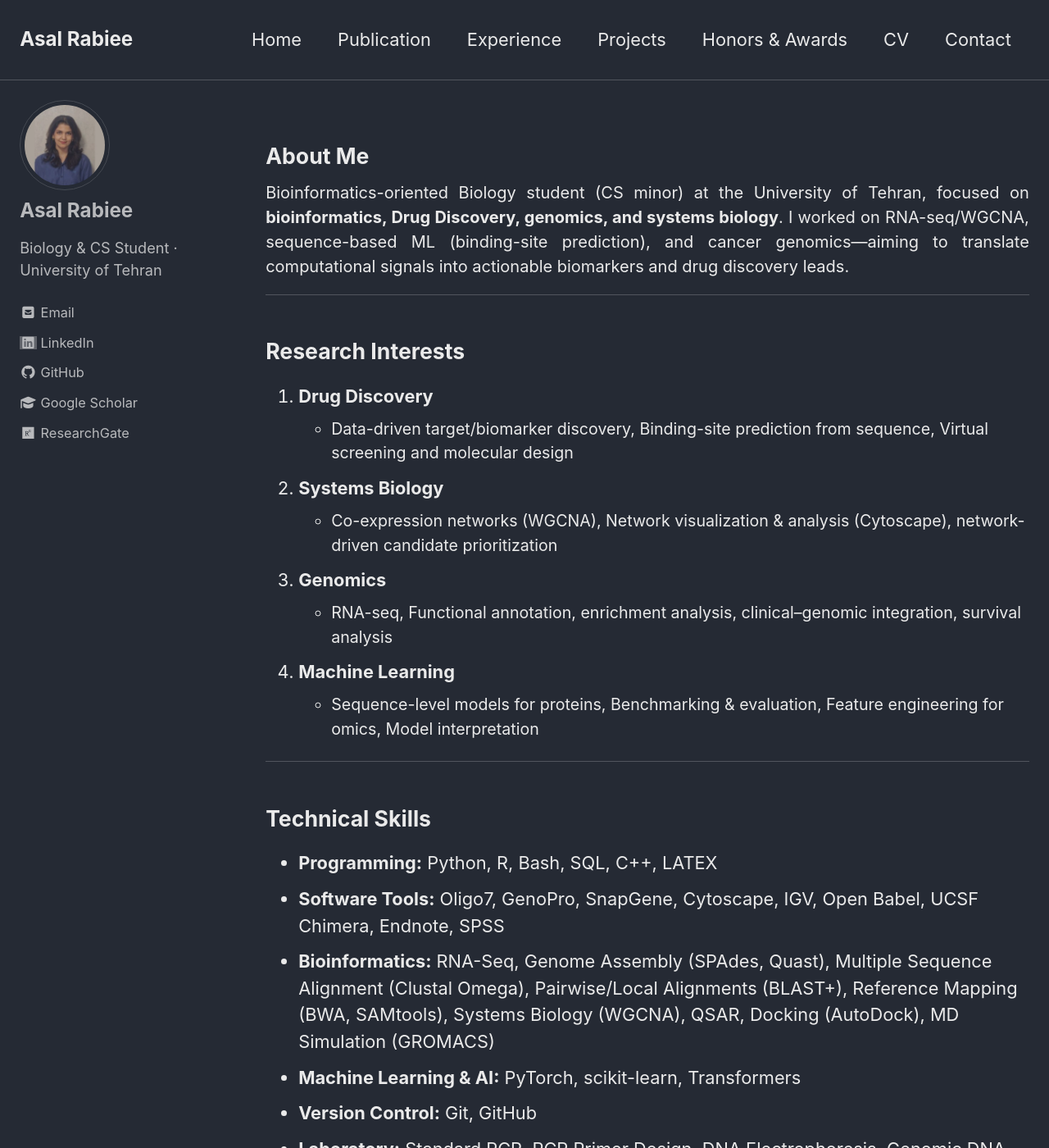
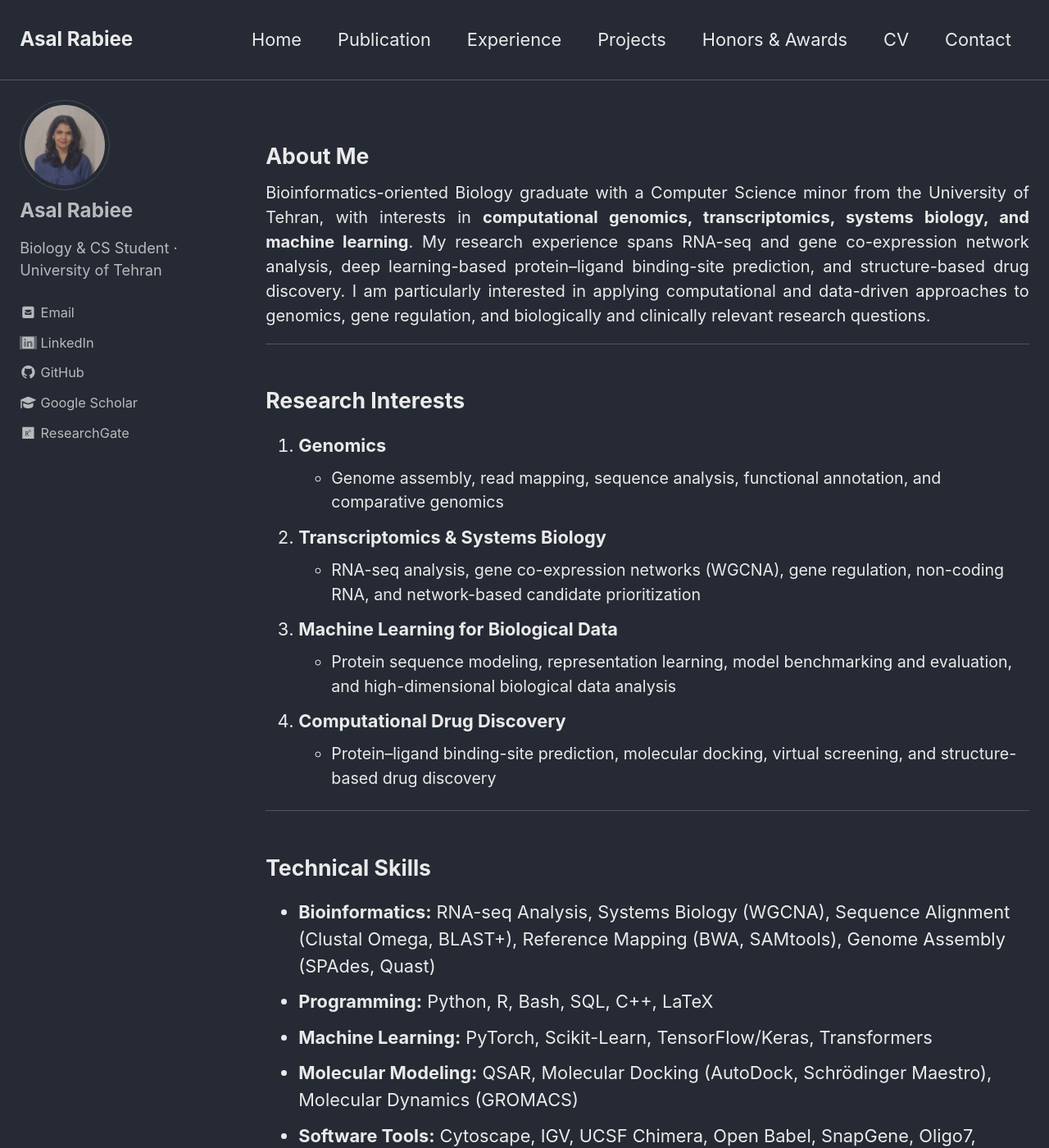
Before and after one commit to AsalRb/asalrb.github.io, a Jekyll site: the page built from index.md, in a window 1280 px wide and 1400 px high. Shown: the whole window at 82% size. Built offline with Jekyll 4.4.1, drawn with Linux system fonts in a browser that asks for light colours; cached includes are drawn as plain includes; the list of posts is cut into pages by our own code; some of the changed text lies outside the part shown.

Commit message:
Update index.md

```diff
--- a/index.md
+++ b/index.md
@@ -7,7 +7,7 @@ classes: wide smaller-font
 {% capture custom_content %}
 ## About Me
 <div style="text-align: justify; font-size: 20px;">
-Bioinformatics-oriented Biology student (CS minor) at the University of Tehran, focused on <strong>bioinformatics, Drug Discovery, genomics, and systems biology</strong>. I worked on RNA-seq/WGCNA, sequence-based ML (binding-site prediction), and cancer genomics—aiming to translate computational signals into actionable biomarkers and drug discovery leads.
+Bioinformatics-oriented Biology graduate with a Computer Science minor from the University of Tehran, with interests in <strong>computational genomics, transcriptomics, systems biology, and machine learning</strong>. My research experience spans RNA-seq and gene co-expression network analysis, deep learning-based protein–ligand binding-site prediction, and structure-based drug discovery. I am particularly interested in applying computational and data-driven approaches to genomics, gene regulation, and biologically and clinically relevant research questions.
 </div>
 
 
@@ -16,27 +16,28 @@ Bioinformatics-oriented Biology student (CS minor) at the University of Tehran,
 ---
 ## Research Interests
 
-1. **Drug Discovery**
-   - Data-driven target/biomarker discovery, Binding-site prediction from sequence, Virtual screening and molecular design
+1. **Genomics**
+   - Genome assembly, read mapping, sequence analysis, functional annotation, and comparative genomics
 
-2. **Systems Biology**
-   - Co-expression networks (WGCNA), Network visualization & analysis (Cytoscape), network-driven candidate prioritization
+2. **Transcriptomics & Systems Biology**
+   - RNA-seq analysis, gene co-expression networks (WGCNA), gene regulation, non-coding RNA, and network-based candidate prioritization
 
-3. **Genomics**
-   - RNA-seq, Functional annotation, enrichment analysis, clinical–genomic integration, survival analysis
+3. **Machine Learning for Biological Data**
+   - Protein sequence modeling, representation learning, model benchmarking and evaluation, and high-dimensional biological data analysis
 
-4. **Machine Learning**
-   - Sequence-level models for proteins, Benchmarking & evaluation, Feature engineering for omics, Model interpretation
+4. **Computational Drug Discovery**
+   - Protein–ligand binding-site prediction, molecular docking, virtual screening, and structure-based drug discovery
 
 ---
 ## Technical Skills
-- **Programming:** Python, R, Bash, SQL, C++, LATEX
-- **Software Tools:** Oligo7, GenoPro, SnapGene, Cytoscape, IGV, Open Babel, UCSF Chimera, Endnote, SPSS
-- **Bioinformatics:** RNA-Seq, Genome Assembly (SPAdes, Quast), Multiple Sequence Alignment (Clustal Omega), Pairwise/Local Alignments (BLAST+), Reference Mapping (BWA, SAMtools), Systems Biology (WGCNA), QSAR, Docking (AutoDock), MD Simulation (GROMACS)
-- **Machine Learning & AI:** PyTorch, scikit-learn, Transformers
+
+- **Bioinformatics:** RNA-seq Analysis, Systems Biology (WGCNA), Sequence Alignment (Clustal Omega, BLAST+), Reference Mapping (BWA, SAMtools), Genome Assembly (SPAdes, Quast)
+- **Programming:** Python, R, Bash, SQL, C++, LaTeX
+- **Machine Learning:** PyTorch, Scikit-Learn, TensorFlow/Keras, Transformers
+- **Molecular Modeling:** QSAR, Molecular Docking (AutoDock, Schrödinger Maestro), Molecular Dynamics (GROMACS)
+- **Software Tools:** Cytoscape, IGV, UCSF Chimera, Open Babel, SnapGene, Oligo7, GenoPro, SPSS, EndNote
 - **Version Control:** Git, GitHub
-- **Laboratory:** Standard PCR, PCR Primer Design, DNA Electrophoresis, Genomic DNA Extraction (Salting-out), Spectrophotometry, Nanodrop, Centrifugation, Blood Smear Preparation, ELISA, Aseptic Technique, Gram Staining, Streak Plate Method
-- **Personal Skills:** Communication, Team Leadership, Teamwork, Problem-Solving, Critical Thinking, Creativity
+- **Laboratory:** PCR and Primer Design, DNA Electrophoresis, Genomic DNA Extraction (Salting-out), Spectrophotometry, Nanodrop, Centrifugation, Blood Smear Preparation, ELISA, Aseptic Technique
 
 {: .small}
 {% endcapture %}
@@ -47,25 +48,16 @@ Bioinformatics-oriented Biology student (CS minor) at the University of Tehran,
 ## Selected Projects
 
 ### Benchmarking Protein–Ligand Binding Site Prediction with Pseq2Sites
-Bachelor thesis project benchmarking deep learning approaches (CNN with attention mechanisms) for sequence-based prediction of
-protein–ligand binding sites. Focused on large-scale preprocessing of scPDB and PDBbind datasets, implementation of ProtTrans
-embeddings, and comparative evaluation to highlight strengths, challenges, and opportunities for improving drug discovery pipelines.  [GitHub Link](https://github.com/AsalRb/Benchmarking_Protein-Ligand_Binding_Site_Prediction_with_Pseq2Sites)
+Bachelor thesis project benchmarking a CNN + attention model for sequence-based protein-ligand binding-site prediction. Focused on preprocessing scPDB and PDBbind datasets, implementation of ProtTrans embeddings, and model evaluation to identify limitations and potential methodological improvements. [GitHub Link](https://github.com/AsalRb/Benchmarking_Protein-Ligand_Binding_Site_Prediction_with_Pseq2Sites)
 
 
 ### Exploring Relationships Between Ion Channels and lncRNAs in Gastric Cancer
-Ongoing research project using TCGA-STAD RNA-seq data to investigate gene co-expression networks. Applied differential
-expression analysis (DESeq2), WGCNA, and survival modeling to identify lncRNA–ion channel modules correlated with clinical
- traits, aiming to uncover novel biomarkers and therapeutic targets. [GitHub Link](https://github.com/AsalRb/Exploring_Relationships_Between_Ion_Channels_and_lncRNAs_in_Gastric_Cancer)
+Ongoing research project using TCGA-STAD RNA-seq data to investigate gene co-expression networks. Applied differential expression analysis (DESeq2), WGCNA, and survival analysis to identify lncRNA–ion channel modules associated with clinical traits and prioritize candidate genes for further investigation. [GitHub Link](https://github.com/AsalRb/Exploring_Relationships_Between_Ion_Channels_and_lncRNAs_in_Gastric_Cancer)
 
 
 ### Read Mapping and Genome Assembly
-Implemented a full NGS workflow on \textit{E. coli} short-read data, including quality control (FastQC), de novo assembly
- (SPAdes, Quast), and read mapping (BWA, SAMtools). Validated results by visualizing alignments in IGV and assessing
-concordance, mapping rates, and read depth, providing hands-on experience with genome assembly and evaluation. [GitHub Link](https://github.com/AsalRb/Read_Mapping_and_Genome_Assembly)
+Implemented a full NGS workflow on \textit{E. coli} short-read data, including quality control (FastQC), de novo assembly (SPAdes, Quast), and read mapping (BWA, SAMtools). Validated results by visualizing alignments in IGV and assessing concordance, mapping rates, and read depth, providing hands-on experience with genome assembly and evaluation. [GitHub Link](https://github.com/AsalRb/Read_Mapping_and_Genome_Assembly)
 
 
 ### Identification of Xylanase Genes
-Designed and implemented a bioinformatics pipeline to identify thermostable xylanase genes from rumen metagenomic datasets.
-The workflow included sequence similarity searches (BLAST+), clustering at 97% identity with CD-HIT to generate
-non-redundant representatives, multiple sequence alignment (Clustal Omega) to detect conserved motifs, and HMM-based
-filtering to refine candidates. Produced a curated set of high-confidence xylanase gene sequences. [GitHub Link](https://github.com/AsalRb/Identification_of_Xylanase_Genes_from_Rumen_Metagenome)
+Designed and implemented a bioinformatics pipeline to identify thermostable xylanase genes from rumen metagenomic datasets. The workflow included sequence similarity searches (BLAST+), clustering at 97% identity with CD-HIT to generate non-redundant representatives, multiple sequence alignment (Clustal Omega) to detect conserved motifs, and HMM-based filtering to refine candidates. Produced a curated set of high-confidence xylanase gene sequences. [GitHub Link](https://github.com/AsalRb/Identification_of_Xylanase_Genes_from_Rumen_Metagenome)
```
